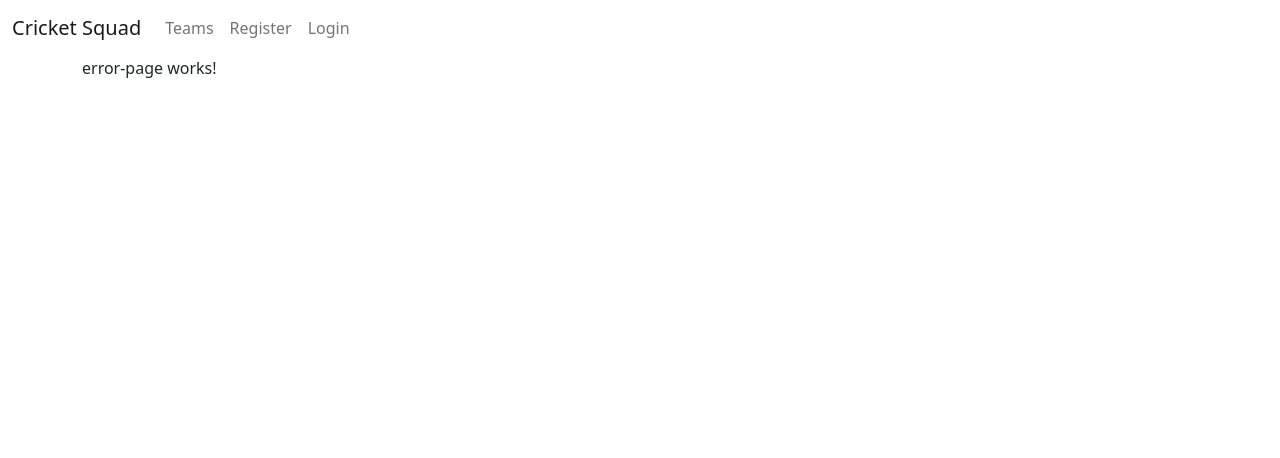
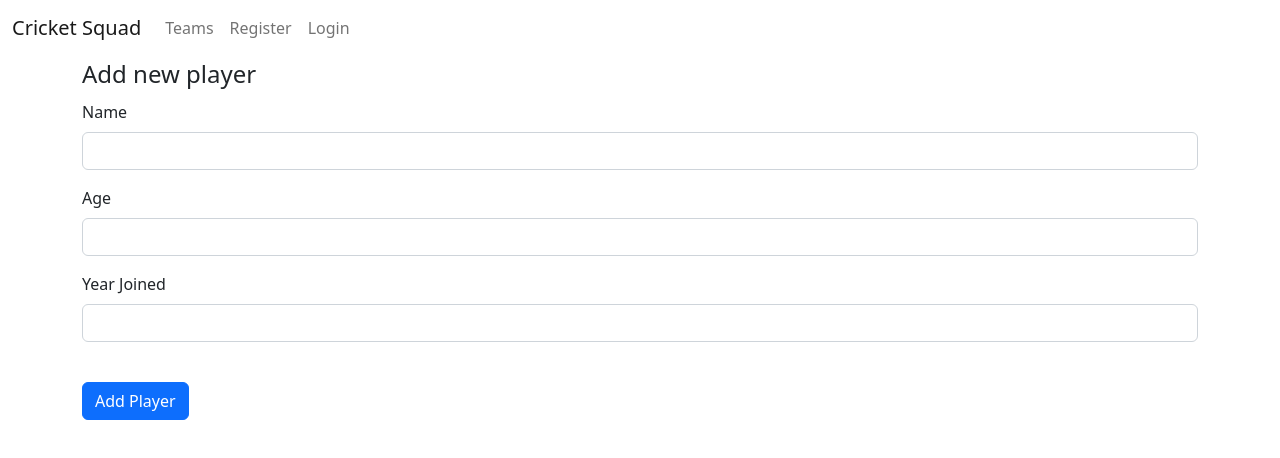
Before and after one commit to abdulmoiz99/CricketSquad, an Angular app in the folder public/angular-cricketSquad/: page /team/1/new in a window 1280 px wide. Shown: the top 458 px of the page. Built offline with nearby package versions, Linux system fonts and the light colour scheme.

Commit message:
Added option to add new player

```diff
--- a/public/angular-cricketSquad/src/app/app.routes.ts
+++ b/public/angular-cricketSquad/src/app/app.routes.ts
@@ -6,6 +6,7 @@ import { TeamComponent } from './team/team.component';
 import { RegisterComponent } from './register/register.component';
 import { LoginComponent } from './login/login.component';
 import { NewTeamComponent } from './new-team/new-team.component';
+import { NewPlayerComponent } from './new-player/new-player.component';
 
 export const routes: Routes = [
     { path: "", redirectTo: "home", pathMatch: "full" },
@@ -13,6 +14,7 @@ export const routes: Routes = [
     { path: "teams", component: TeamsComponent },
     { path: "teams/new", component: NewTeamComponent },
     { path: "team/:teamId", component: TeamComponent },
+    { path: "team/:teamId/new", component: NewPlayerComponent },
     { path: "register", component: RegisterComponent },
     { path: "login", component: LoginComponent },
     { path: "**", component: ErrorPageComponent },
--- /dev/null
+++ b/public/angular-cricketSquad/src/app/new-player/new-player.component.html
@@ -0,0 +1,23 @@
+<form [formGroup]="newPlayerForm" (ngSubmit)="addNewPlayer(newPlayerForm)">
+    <div *ngIf="response?.success" class="alert alert-success">
+        {{response.message}}
+    </div>
+    <legend>Add new player</legend>
+    <div class="mb-3 mt-5">
+        <label class="form-label">Name</label>
+        <br />
+        <input class="form-control" name="name" id="name" formControlName="name">
+    </div>
+    <div class="mb-3">
+        <label class="form-label">Age</label>
+        <br />
+        <input class="form-control" name="age" id="age" formControlName="age">
+    </div>
+    <div class="mb-3">
+        <label class="form-label">Year Joined</label>
+        <br />
+        <input class="form-control" name="yearJoined" id="yearJoined" formControlName="yearJoined">
+    </div>
+    <br />
+    <button class="btn btn-primary" type="submit">Add Player</button>
+</form>
--- /dev/null
+++ b/public/angular-cricketSquad/src/app/new-player/new-player.component.ts
@@ -0,0 +1,39 @@
+import { CommonModule } from '@angular/common';
+import { Component, OnInit } from '@angular/core';
+import { FormControl, FormGroup, ReactiveFormsModule } from '@angular/forms';
+import { GenericResponse } from '../../dto/generic-response';
+import { TeamDataService } from '../team-data.service';
+
+@Component({
+  selector: 'app-new-player',
+  standalone: true,
+  imports: [CommonModule, ReactiveFormsModule],
+  templateUrl: './new-player.component.html',
+  styleUrl: './new-player.component.css'
+})
+export class NewPlayerComponent implements OnInit {
+  newPlayerForm!: FormGroup;
+  response!: GenericResponse<String>;
+
+  constructor(private _service: TeamDataService) { }
+
+  ngOnInit(): void {
+    this.newPlayerForm = new FormGroup({
+      name: new FormControl,
+      age: new FormControl,
+      yearJoined: new FormControl,
+    })
+  }
+  public addNewPlayer(form: FormGroup) {
+    const player = {
+      name: form.value.name,
+      age: form.value.age,
+      yearJoined: form.value.yearJoined,
+    }
+    console.log(form.value)
+    this._service.newPlayer(player).subscribe(response => {
+      this.response = response;
+      form.reset();
+    })
+  }
+}
--- a/public/angular-cricketSquad/src/app/new-team/new-team.component.ts
+++ b/public/angular-cricketSquad/src/app/new-team/new-team.component.ts
@@ -33,6 +33,7 @@ export class NewTeamComponent {
     }
     this._service.newTeam(team).subscribe(response => {
       this.response = response;
+      form.reset();
     })
   }
 }
--- a/public/angular-cricketSquad/src/app/team-data.service.ts
+++ b/public/angular-cricketSquad/src/app/team-data.service.ts
@@ -23,7 +23,10 @@ export class TeamDataService {
   public deleteTeam(teamId: String): Observable<GenericResponse<Team>> {
     return this._httpClient.delete<GenericResponse<Team>>(`${this._baseUrl}/teams/${teamId}`);
   }
-  public newTeam(user: object): Observable<GenericResponse<String>> {
-    return this._httpClient.post<GenericResponse<String>>(`${this._baseUrl}/teams`, user)
+  public newTeam(team: object): Observable<GenericResponse<String>> {
+    return this._httpClient.post<GenericResponse<String>>(`${this._baseUrl}/teams`, team)
+  }
+  public newPlayer(player: object): Observable<GenericResponse<String>> {
+    return this._httpClient.post<GenericResponse<String>>(`${this._baseUrl}/teams/66a59c334ac250bb43a9d718/players`, player)
   }
 }
--- a/public/angular-cricketSquad/src/app/team/team.component.html
+++ b/public/angular-cricketSquad/src/app/team/team.component.html
@@ -1,4 +1,4 @@
-<div *ngIf="teamResponse.success">
+<div *ngIf="teamResponse?.success">
     <h1>Country: {{teamResponse.data.country}} - <world-cup-won
             [worldCupWon]=teamResponse.data.totalWorldCupWon></world-cup-won></h1>
 
@@ -16,5 +16,6 @@
 </ol>
 
 <div class="d-grid gap-1 d-md-flex mt-2">
-    <button class="btn btn-primary me-md-2" (click) = "deleteTeam()">Delete Team</button>
+    <button class="btn btn-primary me-md-2" (click)="deleteTeam()">Delete Team</button>
+    <a class="btn btn-success" routerLink="new">Add New Player</a>
 </div>
--- a/public/angular-cricketSquad/src/app/team/team.component.ts
+++ b/public/angular-cricketSquad/src/app/team/team.component.ts
@@ -1,6 +1,6 @@
 import { Component, OnInit } from '@angular/core';
 import { TeamDataService } from '../team-data.service';
-import { ActivatedRoute } from '@angular/router';
+import { ActivatedRoute, RouterLink } from '@angular/router';
 import { CommonModule } from '@angular/common';
 import { WorldCupWonComponent } from '../world-cup-won/world-cup-won.component';
 import { GenericResponse } from '../../dto/generic-response';
@@ -9,7 +9,7 @@ import { Team } from '../../models/team';
 @Component({
   selector: 'app-team',
   standalone: true,
-  imports: [CommonModule, WorldCupWonComponent],
+  imports: [CommonModule, WorldCupWonComponent, RouterLink],
   templateUrl: './team.component.html',
   styleUrl: './team.component.css'
 })
```
Also changed, not shown: public/angular-cricketSquad/src/app/new-player/new-player.component.css (added), 2 other files (tests, documents, lock files or other folders).
